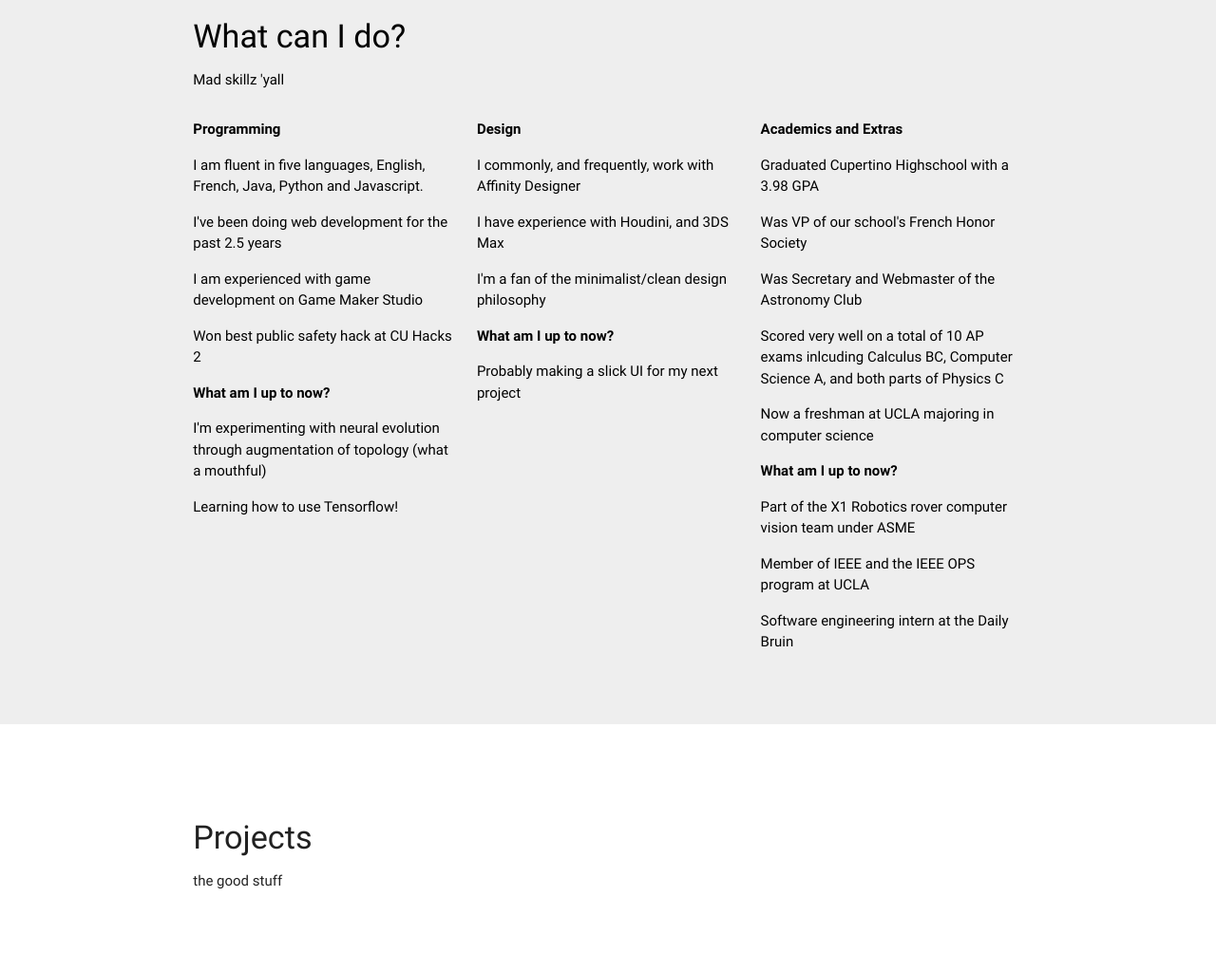
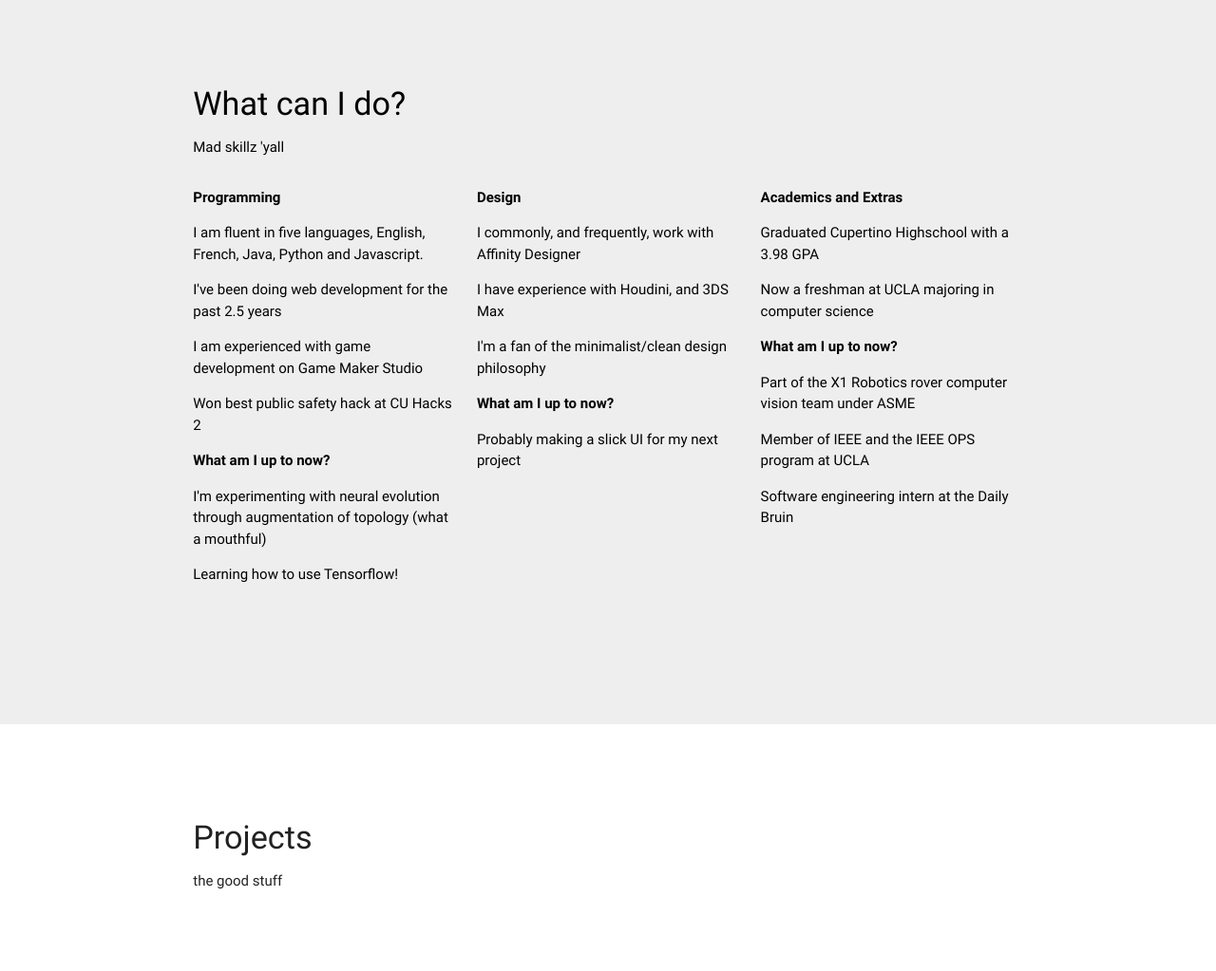
Before and after one commit to Cryengine3DSMax/Cryengine3DSMax.github.io, a plain HTML site: page index.html in a window 1280 px wide. Shown: the part 1445-2468 px from the top of the page at 95% size. Drawn offline with nearby package versions, Linux system fonts and the light colour scheme.

Commit message:
remove high school experience

```diff
--- a/index.html
+++ b/index.html
@@ -94,9 +94,6 @@
 							<div class="aca">
 								<p><b>Academics and Extras</b></p>
 								<p>Graduated Cupertino Highschool with a 3.98 GPA</p>
-								<p>Was VP of our school's French Honor Society</p>
-								<p>Was Secretary and Webmaster of the Astronomy Club</p>
-								<p>Scored very well on a total of 10 AP exams inlcuding Calculus BC, Computer Science A, and both parts of Physics C</p>
 								<p>Now a freshman at UCLA majoring in computer science</p>
 								<p><b>What am I up to now?</b></p>
 								<p>Part of the X1 Robotics rover computer vision team under ASME</p>
```
